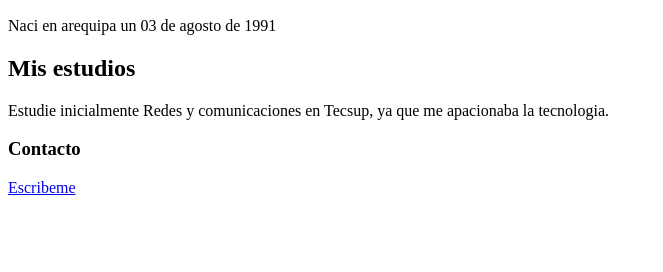
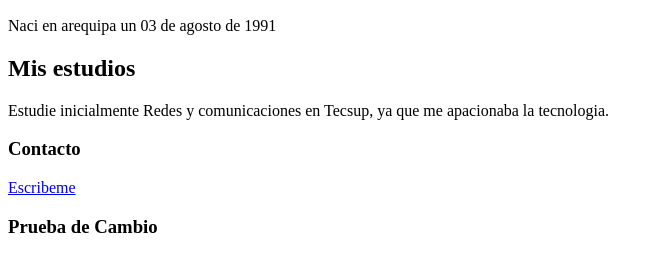
Before and after one commit to Leonelbc/Biografy, a plain HTML site: page index.html in a window 1280 px wide. Shown: the part 110-382 px from the top of the page, without its empty margins (0-663 px from the left). Drawn offline with Linux system fonts and the light colour scheme.

Commit message:
Agregado cambio

```diff
--- a/index.html
+++ b/index.html
@@ -28,6 +28,9 @@
                 Escribeme
             </a>
         </section>
+        <section>
+            <h3>Prueba de Cambio</h3>
+        </section>
     </footer>
 
 </body>
```
